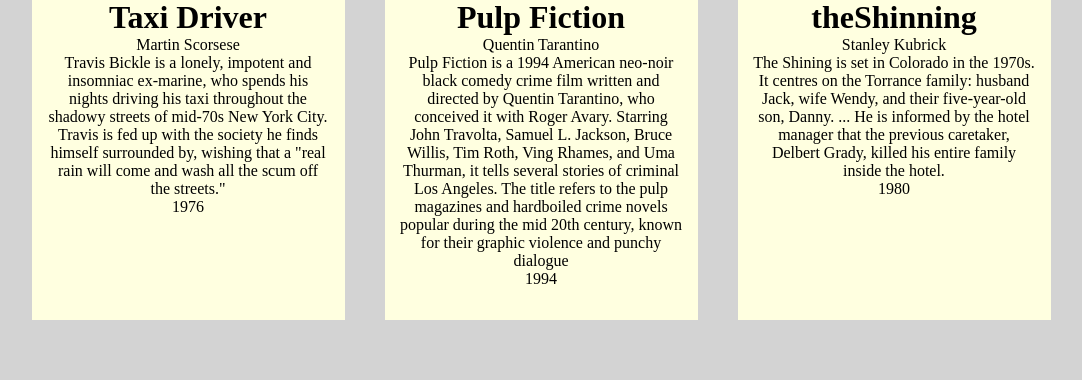
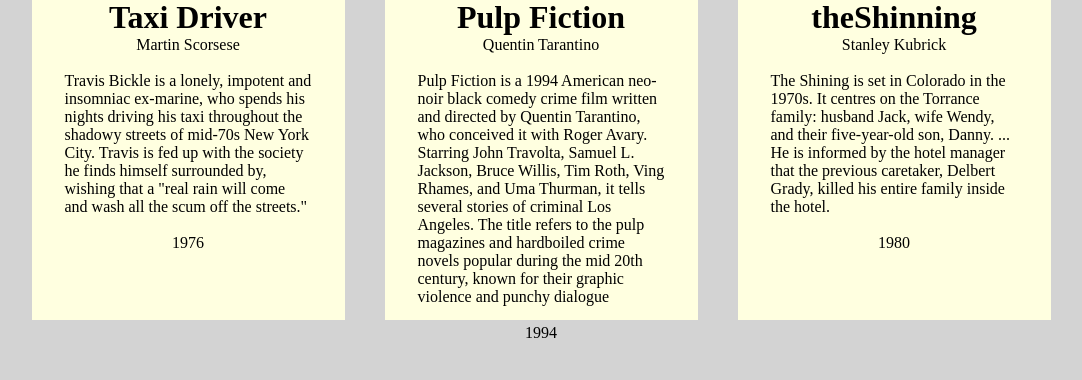
Before and after one commit to Cargalher/php-oop-1, a PHP site: page / in a window 1280 px wide. Shown: the part 1058-1438 px from the top of the page, without its empty margins (99-1181 px from the left). Run offline with PHP 8.4, Linux system fonts and the light colour scheme.

Commit message:
parragraph padding

```diff
--- a/style.css
+++ b/style.css
@@ -42,3 +42,7 @@
 img{
         width:264px;
     }
+p{
+        padding: 18px;
+        text-align: left;
+    }
```
